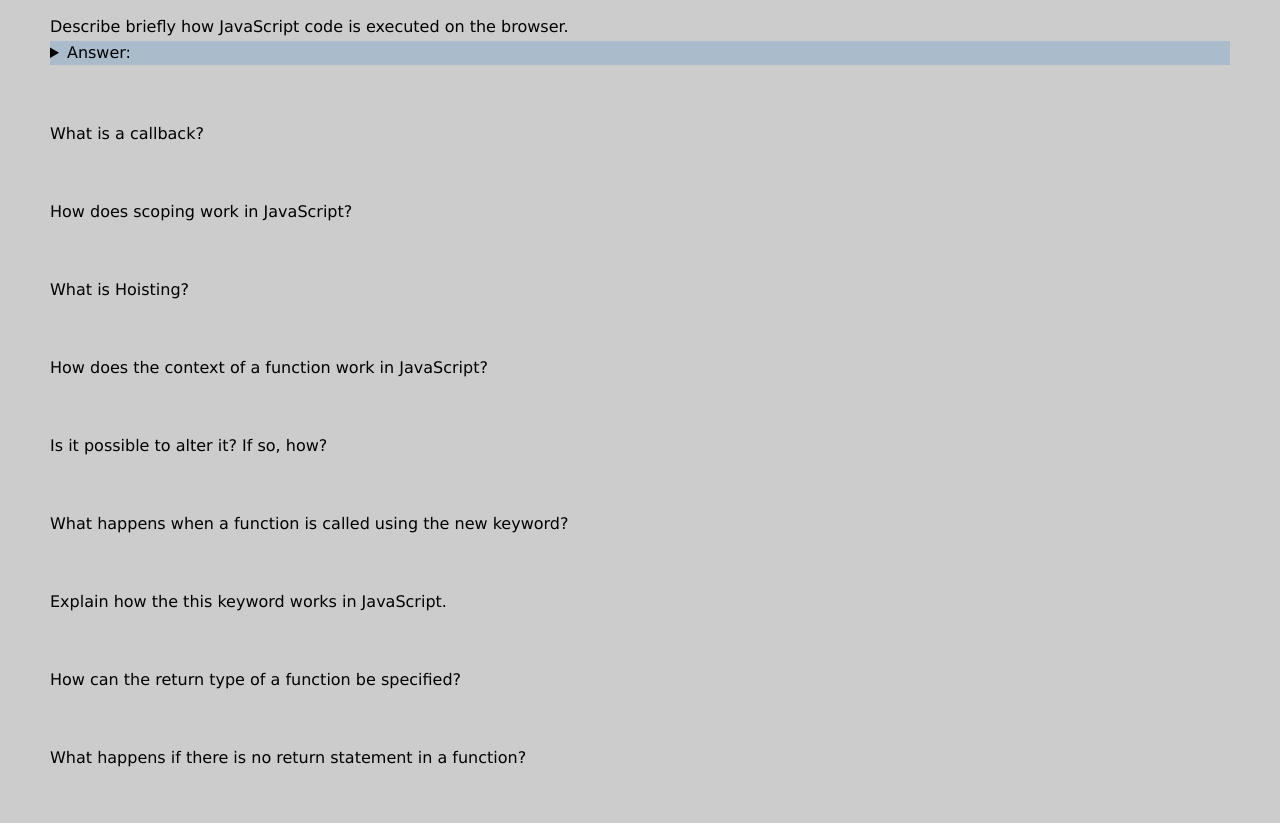
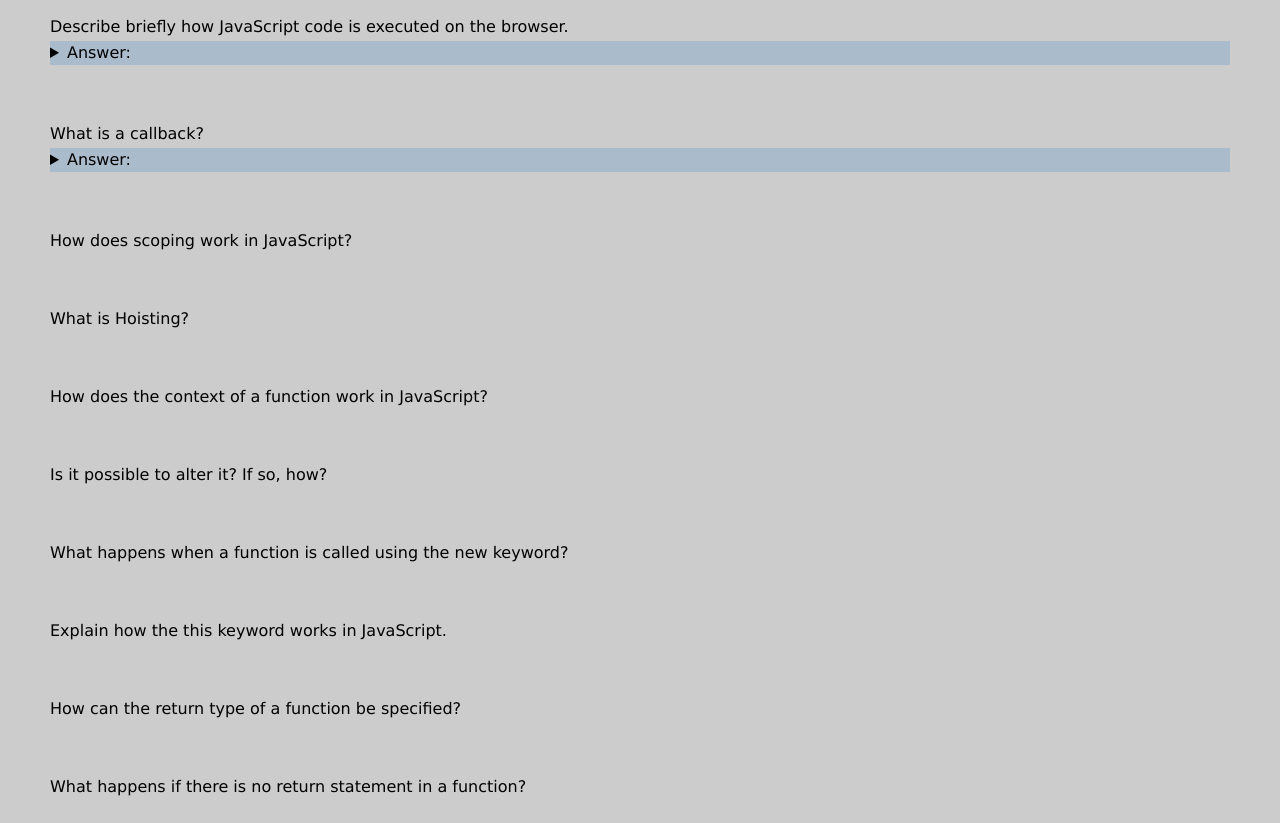
Before and after one commit to gitter-badger/JavaScript_Assignment_1, a plain HTML site: page index.html in a window 1280 px wide. Shown: the part 2640-3463 px from the top of the page. Drawn offline with Linux system fonts and the light colour scheme.

Commit message:
added another answer

```diff
--- a/index.html
+++ b/index.html
@@ -230,10 +230,14 @@
     <article> Describe briefly how JavaScript code is executed on the browser.
         <details class="question">
             <summary>Answer:</summary>
-
+            Within the browser, the JavaScript code is interpreted and executed by the JavaScript Runtime Engine. Although we can author and execute JavaScript code without involving the DOM API, it would be meaningless to do so if we don't. When coding against the DOM API, the code we author is hooked in as eventhandlers. These eventhandlers are nothing but callback functions that are queued in on the "eventloop" (that runs on a single-thread) and executed in a first-come-first-served basis. The thread that registers events on the "eventloop" is separate from the one on which the eventloop itself runs.
         </details>
     </article>
-    <article> What is a callback?</article>
+    <article> What is a callback?
+        <details class="question">
+            <summary>Answer:</summary>
+        </details>
+    </article>
     <article> How does scoping work in JavaScript?</article>
     <article> What is Hoisting?</article>
     <article> How does the context of a function work in JavaScript?</article>
```
